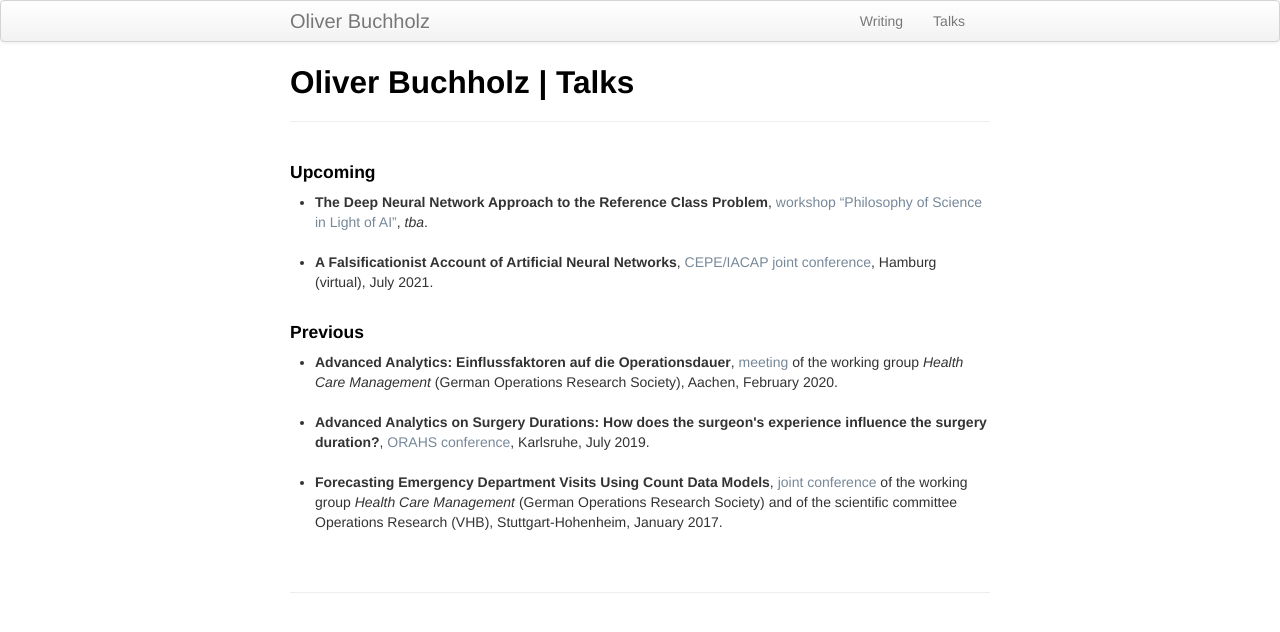
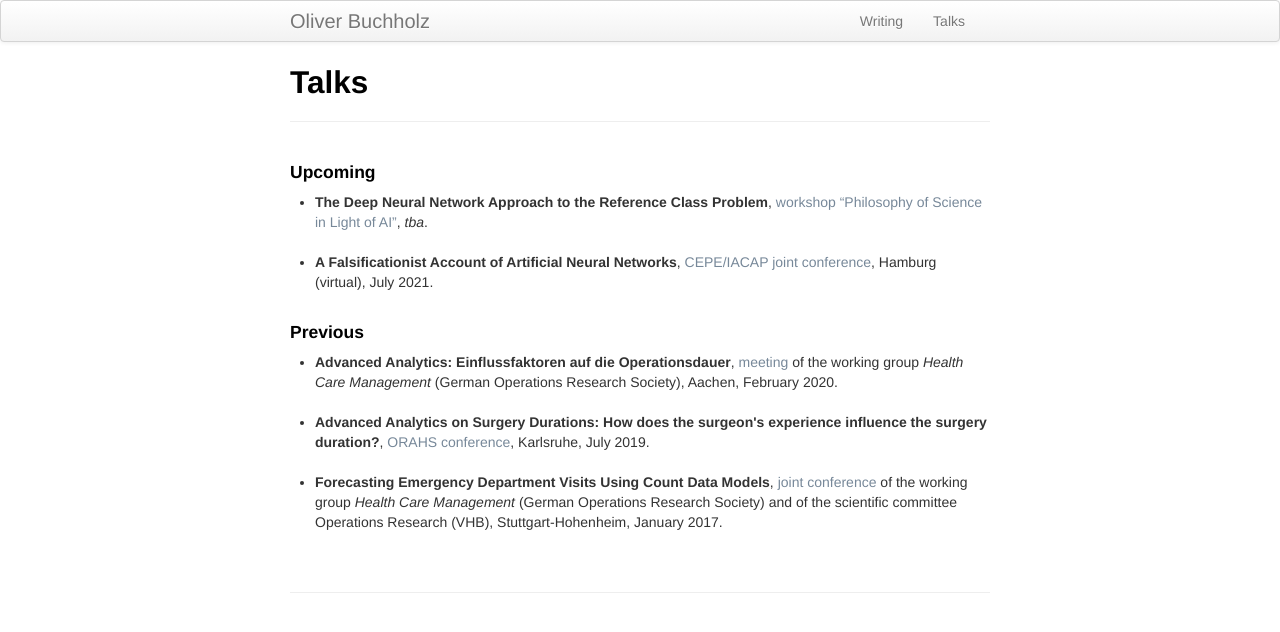
Before and after one commit to oliverbuchholz/oliverbuchholz.github.io, a Jekyll site: the page built from pages/talks.md, in a window 1280 px wide. Shown: the top 632 px of the page. Built offline with Jekyll 4.4.1, drawn with Linux system fonts in a browser that asks for light colours.

Commit message:
changed title

```diff
--- a/pages/talks.md
+++ b/pages/talks.md
@@ -1,7 +1,7 @@
 ---
 layout: page
-title: Oliver Buchholz | Talks
-description: Oliver's talks
+title: Talks
+description: Oliver Buchholz | Talks
 ---
 
 <h4>Upcoming</h4>
```
Also changed, not shown: pages/writing.md (+2 -2 lines).
